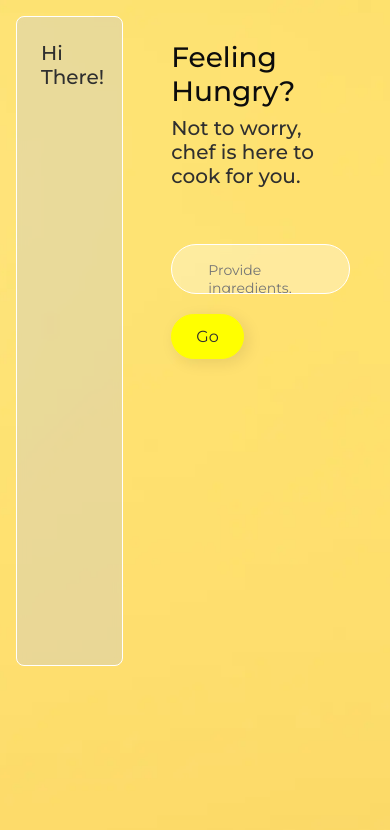
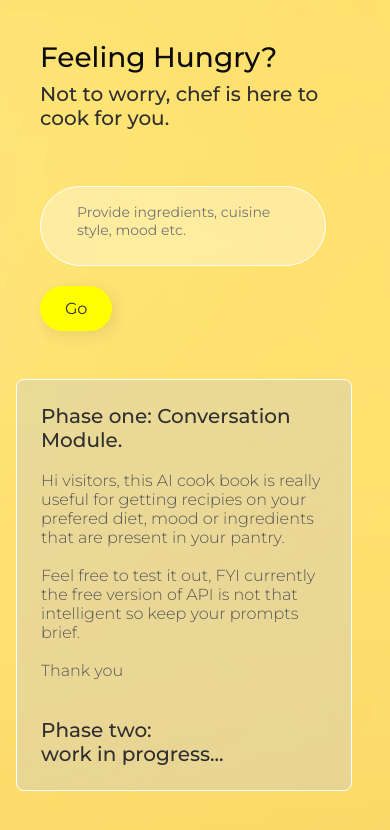
Before and after one commit to AnirudhSrivastava2425/cook-for-me-client, a React (Vite) app: page / in a window 390 px wide. Shown: the top 830 px of the page. Built offline with nearby package versions, Linux system fonts and the light colour scheme.

Commit message:
New client logic

```diff
--- a/src/App.css
+++ b/src/App.css
@@ -4,3 +4,9 @@
     gap: 24px;
     justify-content: space-between;
 }
+@media screen and (max-width: 600px) {
+  .main-wrapper {
+    flex-direction: column-reverse;
+    box-sizing: border-box;
+  }
+}
--- a/src/components/ai-panel/AIPanel.jsx
+++ b/src/components/ai-panel/AIPanel.jsx
@@ -8,14 +8,14 @@ const AIPanel = () => {
     const [loading, setLoading] = useState(false)
     const [conversation, setConversation] = useState([])
 
-    const getRecipe = async () => {
+    const getRecipe = async (val) => {
         let result = await fetch('http://localhost:3000/api/generate-recipe', {
             method: 'POST',
             headers: {
                 'Content-Type': 'application/json'
             },
             body: JSON.stringify({
-                message: search
+                message: val
             })
         })
         let recipe = await result.json();
@@ -32,8 +32,7 @@ const AIPanel = () => {
         setSearch(value)
         setLoading(true)
 
-
-        let aiResponse = await getRecipe()
+        let aiResponse = await getRecipe(value)
 
 
         setLoading(false)
@@ -46,7 +45,8 @@ const AIPanel = () => {
         }
 
         setConversation((prev) => ([...prev, newConversation]))
-        console.log(conversation)
+        setSearch('')
+        // console.log(conversation)
     }
 
     return (
--- a/src/components/ai-panel/panel.css
+++ b/src/components/ai-panel/panel.css
@@ -5,3 +5,8 @@
     flex-direction: column;
     gap: 8px;
 }
+.conversations{
+    display: flex;
+    flex-direction: column;
+    gap: 24px;
+}
--- a/src/components/ai-panel/searchbar/search.css
+++ b/src/components/ai-panel/searchbar/search.css
@@ -8,32 +8,6 @@
     bottom: 16px;
 }
 
-/* .input-div {
-    width: 100%;
-    display: flex;
-    flex-direction: row;
-    justify-content: flex-start;
-    align-items: center;
-    border: 1px solid white;
-    gap: 20px;
-    border-radius: 48px;
-    background-color: rgba(255, 255, 255, 0.316);
-    padding: 8px 16px;
-}
-
-.input-div textarea {
-    box-sizing: border-box;
-    width: 100%;
-    height: 30px;
-    font-size: 14px;
-    font-family: 'montserrat';
-    outline: none;
-    resize: none;
-    overflow: hidden;
-    border: none;
-    background: none;
-    padding-left: 16px;
-} */
 .input-div {
     width: 100%;
     display: flex;
@@ -58,3 +32,9 @@
     overflow: hidden;
     backdrop-filter: blur(4px);
 }
+
+@media screen and (max-width: 600px) {
+  .input-div textarea {
+    height: 80px;
+  }
+}
--- a/src/components/sidebar/Sidebar.jsx
+++ b/src/components/sidebar/Sidebar.jsx
@@ -4,7 +4,18 @@ import './sidebar.css'
 const Sidebar = () => {
     return (
         <div className='sidebar-wrapper'>
-            <h3>Hi There!</h3>
+            <h3>Phase one: Conversation Module.</h3>
+                <br/>
+
+            <p>
+                Hi visitors, this AI cook book is really useful for getting recipies on your prefered diet, mood or ingredients that are present in your pantry.
+                <br/>
+                <br/>
+                Feel free to test it out, FYI currently the free version of API is not that intelligent so keep your prompts brief. <br/><br/>Thank you
+            </p>
+                <br/>
+                <br/>
+            <h3>Phase two:<br/> work in progress...</h3>
         </div>
     )
 }
--- a/src/components/sidebar/sidebar.css
+++ b/src/components/sidebar/sidebar.css
@@ -2,8 +2,8 @@
     background-color: rgba(206, 206, 206, 0.421);
     padding: 24px;
     width: 16%;
-    min-height: 600px;
-    max-height: 600px;
+    /* min-height: 600px; */
+    /* max-height: 600px; */
     border: 1px solid white;
     border-radius: 8px;
     backdrop-filter: blur(4px);
@@ -11,3 +11,9 @@
     top: 16px;
 
 }
+@media screen and (max-width: 600px) {
+  .sidebar-wrapper {
+    width: 80%;
+    height: fit-content;
+  }
+}
```
